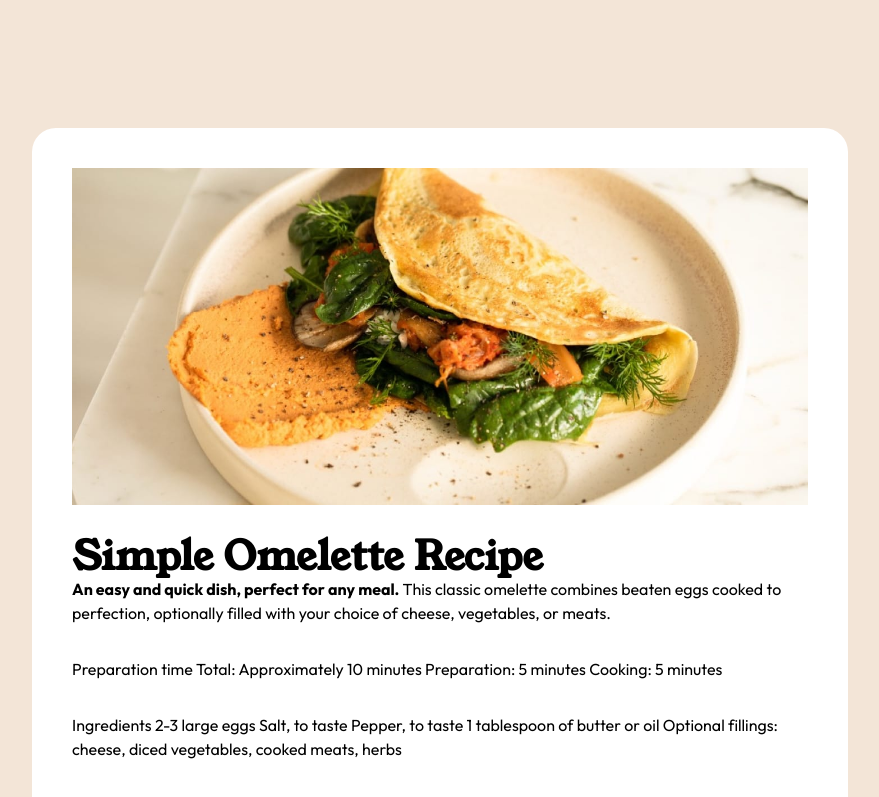
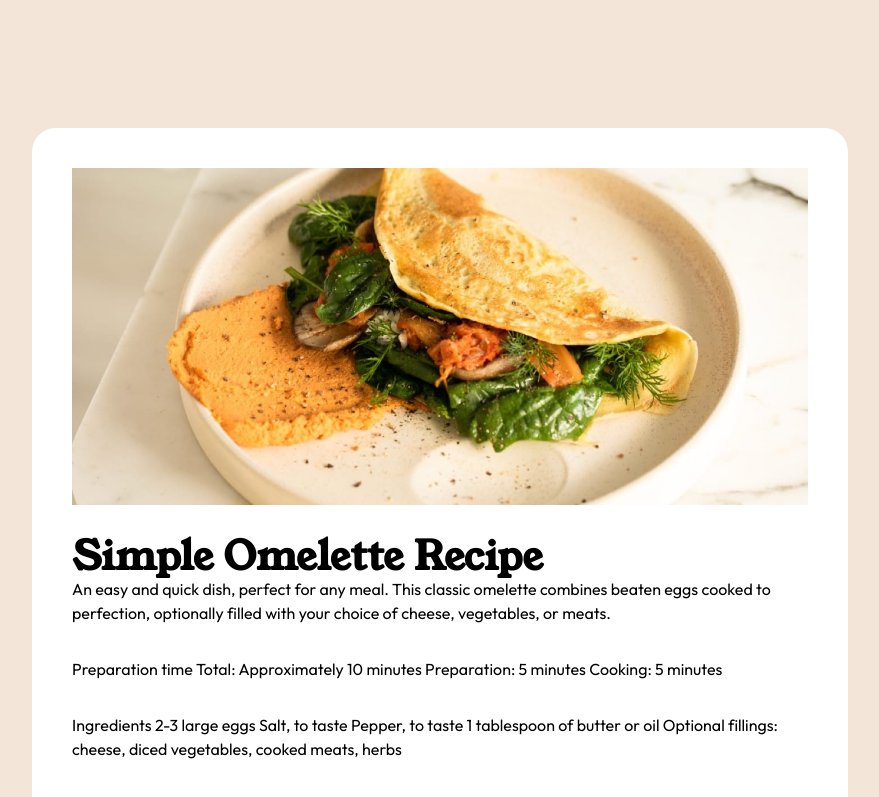
Before and after one commit to jefflangtech/recipe-card, a plain HTML site: page index.html in a window 1280 px wide. Shown: the top 797 px of the page, without its empty margins (200-1079 px from the left). Drawn offline with Linux system fonts and the light colour scheme.

```diff
--- a/public/css/index.css
+++ b/public/css/index.css
@@ -64,6 +64,10 @@
   letter-spacing: 0px;
 }
 
+b {
+  font-weight: normal;
+}
+
 body {
   font-size: 2rem;
   font-family: var(--font-2);
```
